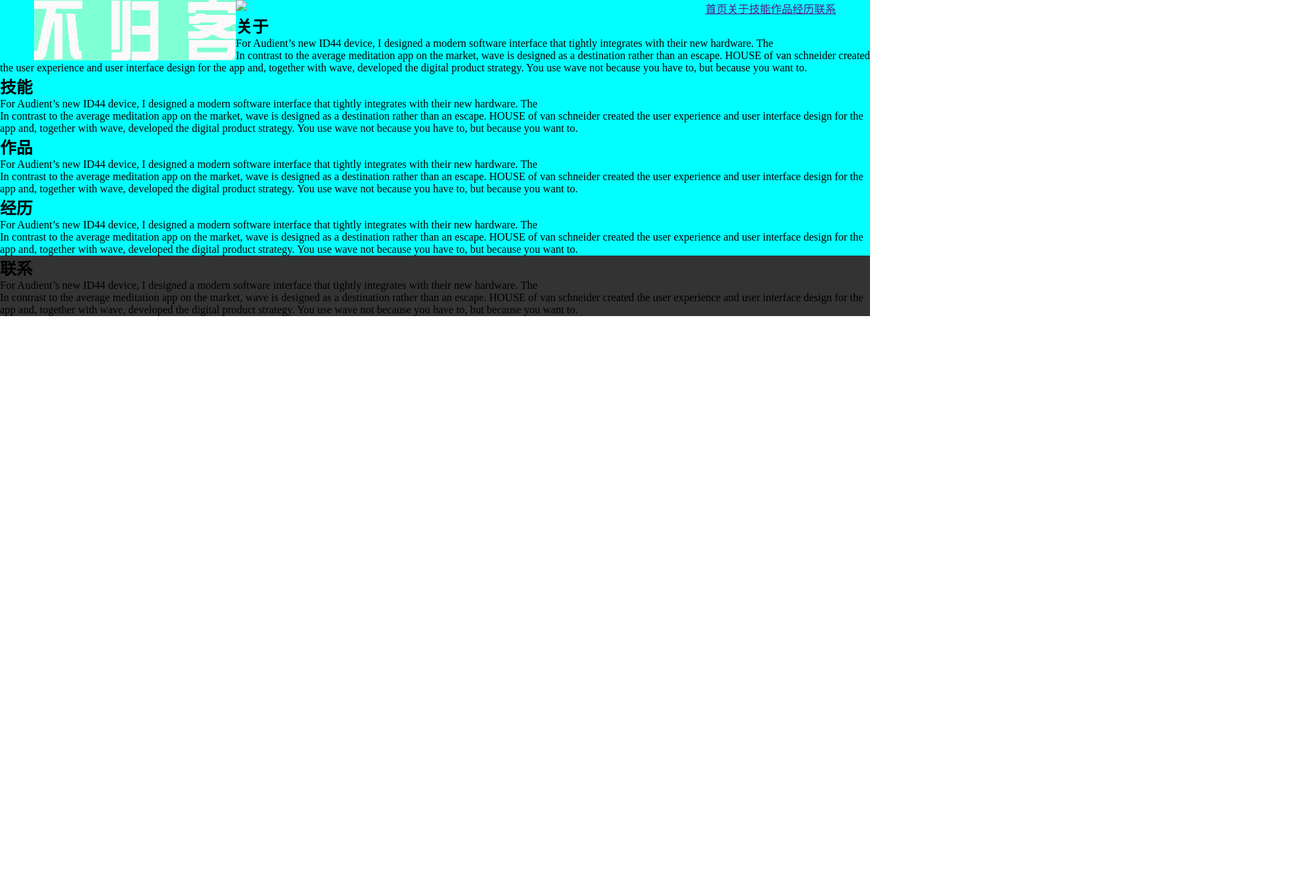
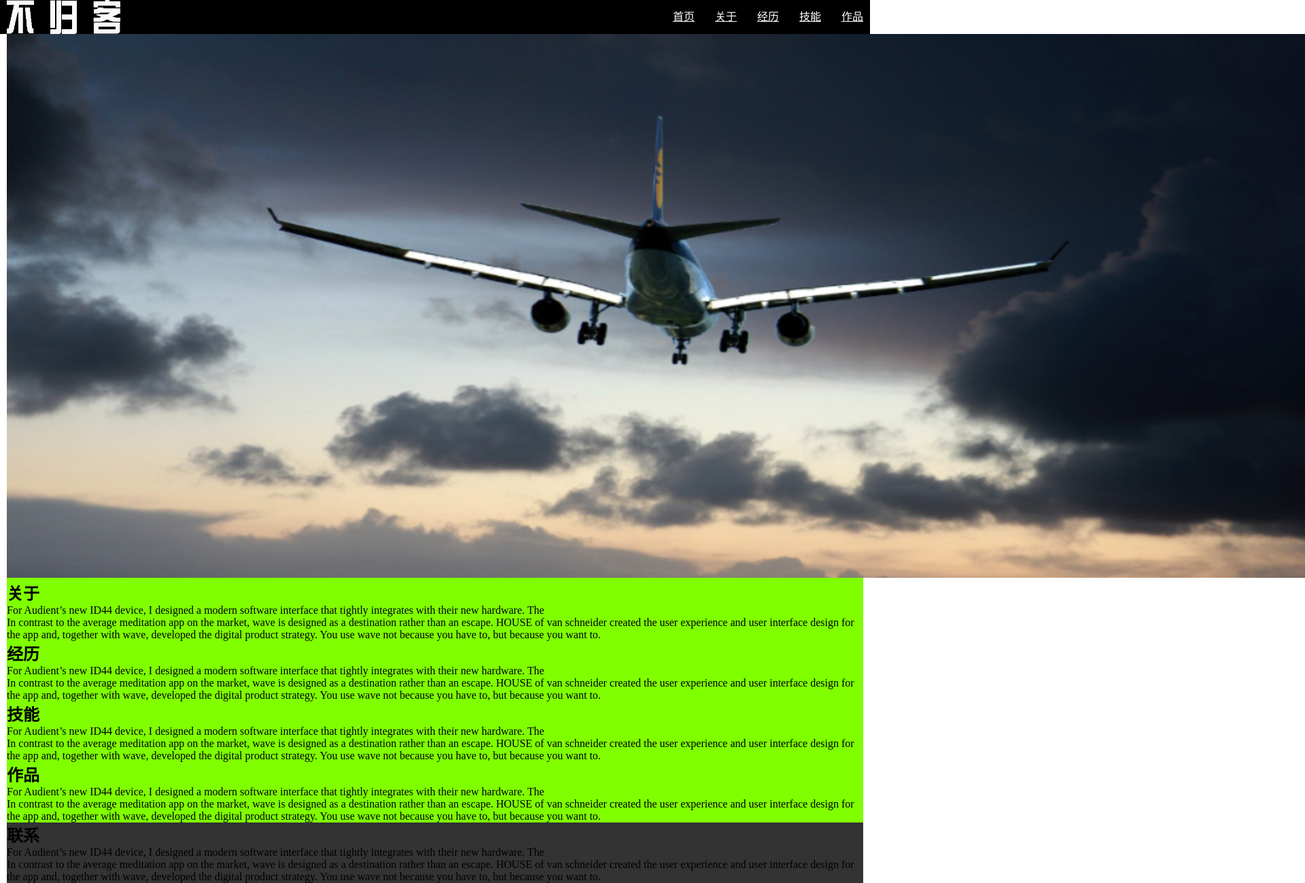
Before and after one commit to guo199/guo199.github.io, a plain HTML site: page index.html in a window 1280 px wide. Shown: the whole page at 68% size, 1920 px wide, since content can reach past the window. Before the commit the page ends 800 px from the top, so only its background shows below. Drawn offline with Linux system fonts and the light colour scheme.

Commit message:
add style.css

```diff
--- a/index.html
+++ b/index.html
@@ -2,54 +2,71 @@
 <html>
 	<head>
 		<meta charset="utf-8">
-		<title>不归客的微博</title>
+		<title>不归客</title>
 		<link rel="stylesheet" type="text/css" href="style.css"/>
 	</head>
 	<body>
 		<div id="header">
 			<div class="wrap">
-				<img src="images/logo.png" id="logo"/>
+				<img src= "images/logo.png" id="logo"/>
 				<ul id="nav">
 					<li><a href="">首页</a></li>
 					<li><a href="">关于</a></li>
+					<li><a href="">经历</a></li>
 					<li><a href="">技能</a></li>
 					<li><a href="">作品</a></li>
-					<li><a href="">经历</a></li>
-					<li><a href="">联系</a></li>
 				</ul>
 			</div>
+		</div>
 		<div class="wrap">
 
-			</div>
 			<div id="main">
-				<div><img src="images/banner.jpg" ></div>
+				<div><img src="images/banner.jpg" /></div>
 				<div>
 					<h2>关于</h2>
-					<p>For Audient’s new ID44 device, I designed a modern software interface that tightly integrates with their new hardware. The</p>
-					<p>In contrast to the average meditation app on the market, wave is designed as a destination rather than an escape. HOUSE of van schneider created the user experience and user interface design for the app and, together with wave, developed the digital product strategy. You use wave not because you have to, but because you want to.</p>
+					<p>
+						For Audient’s new ID44 device, I designed a modern software interface that tightly integrates with their new hardware. The
+						</p>
+					<p>
+						In contrast to the average meditation app on the market, wave is designed as a destination rather than an escape. HOUSE of van schneider created the user experience and user interface design for the app and, together with wave, developed the digital product strategy. You use wave not because you have to, but because you want to.
+					</p>
+				</div>
+				<div>
+					<h2>经历</h2>
+					<p>
+						For Audient’s new ID44 device, I designed a modern software interface that tightly integrates with their new hardware. The
+						</p>
+					<p>
+						In contrast to the average meditation app on the market, wave is designed as a destination rather than an escape. HOUSE of van schneider created the user experience and user interface design for the app and, together with wave, developed the digital product strategy. You use wave not because you have to, but because you want to.
+					</p>
 				</div>
 				<div>
 					<h2>技能</h2>
-					<p>For Audient’s new ID44 device, I designed a modern software interface that tightly integrates with their new hardware. The</p>
-					<p>In contrast to the average meditation app on the market, wave is designed as a destination rather than an escape. HOUSE of van schneider created the user experience and user interface design for the app and, together with wave, developed the digital product strategy. You use wave not because you have to, but because you want to.</p>
+					<p>
+						For Audient’s new ID44 device, I designed a modern software interface that tightly integrates with their new hardware. The
+						</p>
+					<p>
+						In contrast to the average meditation app on the market, wave is designed as a destination rather than an escape. HOUSE of van schneider created the user experience and user interface design for the app and, together with wave, developed the digital product strategy. You use wave not because you have to, but because you want to.
+					</p>
 				</div>
 				<div>
 					<h2>作品</h2>
-					<p>For Audient’s new ID44 device, I designed a modern software interface that tightly integrates with their new hardware. The</p>
-					<p>In contrast to the average meditation app on the market, wave is designed as a destination rather than an escape. HOUSE of van schneider created the user experience and user interface design for the app and, together with wave, developed the digital product strategy. You use wave not because you have to, but because you want to.</p>
-				</div>
-				<div>
-					<h2>经历</h2>
-					<p>For Audient’s new ID44 device, I designed a modern software interface that tightly integrates with their new hardware. The</p>
-					<p>In contrast to the average meditation app on the market, wave is designed as a destination rather than an escape. HOUSE of van schneider created the user experience and user interface design for the app and, together with wave, developed the digital product strategy. You use wave not because you have to, but because you want to.</p>
+					<p>
+						For Audient’s new ID44 device, I designed a modern software interface that tightly integrates with their new hardware. The
+						</p>
+					<p>
+						In contrast to the average meditation app on the market, wave is designed as a destination rather than an escape. HOUSE of van schneider created the user experience and user interface design for the app and, together with wave, developed the digital product strategy. You use wave not because you have to, but because you want to.
+					</p>
 				</div>
 			</div>
 			<div id="footer">
-				<div>
-					<h2>联系</h2>
-					<p>For Audient’s new ID44 device, I designed a modern software interface that tightly integrates with their new hardware. The</p>
-					<p>In contrast to the average meditation app on the market, wave is designed as a destination rather than an escape. HOUSE of van schneider created the user experience and user interface design for the app and, together with wave, developed the digital product strategy. You use wave not because you have to, but because you want to.</p>
-				</div>
+				<h2>联系</h2>
+				<p>
+					For Audient’s new ID44 device, I designed a modern software interface that tightly integrates with their new hardware. The
+					</p>
+				<p>
+					In contrast to the average meditation app on the market, wave is designed as a destination rather than an escape. HOUSE of van schneider created the user experience and user interface design for the app and, together with wave, developed the digital product strategy. You use wave not because you have to, but because you want to.
+				</p>
 			</div>
 		</div>
 	</body>
--- a/style.css
+++ b/style.css
@@ -1,38 +1,43 @@
-/*重置浏览器默认样式 */
+/* 重置浏览器默认样式 */
 *{
 	margin:0;
 	padding:0;
 }
-ul,li {
-	list-style: none;
+ul,li{
+	list-style:none;
 }
 /* wrap */
 .wrap{
-	width:1180px;
+	width:1180;
 	padding:0 10px;
 	margin:0 auto;
 }
 /* header */
-#header {
-	background-color: red;
-	height: 150px;
+#header{
+	background-color: black;
+	height:50px;
 }
-#logo {
-	background-color: aquamarine;
-	float: left;
+#logo{
+	float:left;
+	height:50px;
 }
-#nav {
-	background-color: aqua;
-	float: right;
+#nav{
+	float:right;
 }
 #nav li{
-	float: left;
-}
+	float:left;
+	margin-left:30px;
+	height:50px;
+	line-height:50px;
+	}
+	#nav li a{
+		color:#fff;
+	}
 /* main */
-#main {
-	background-color: aqua;
+#main{
+	background-color: chartreuse;
 }
 /* footer */
-#footer {
+#footer{
 	background-color: #333;
 }
```
Also changed, not shown: images/banner.jpg (added).
